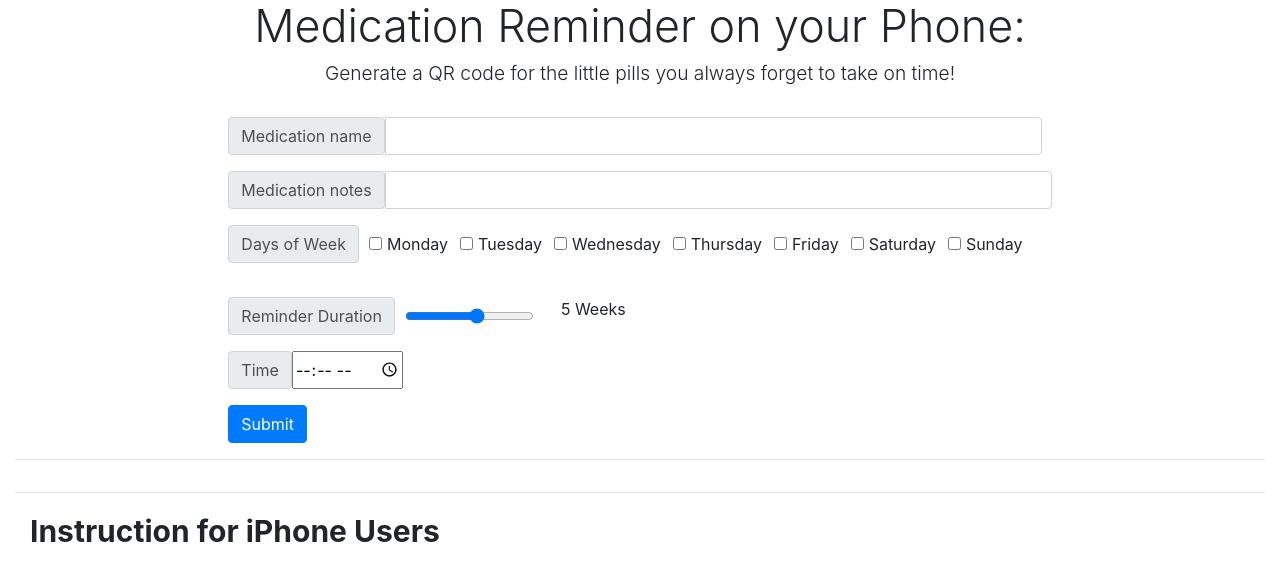
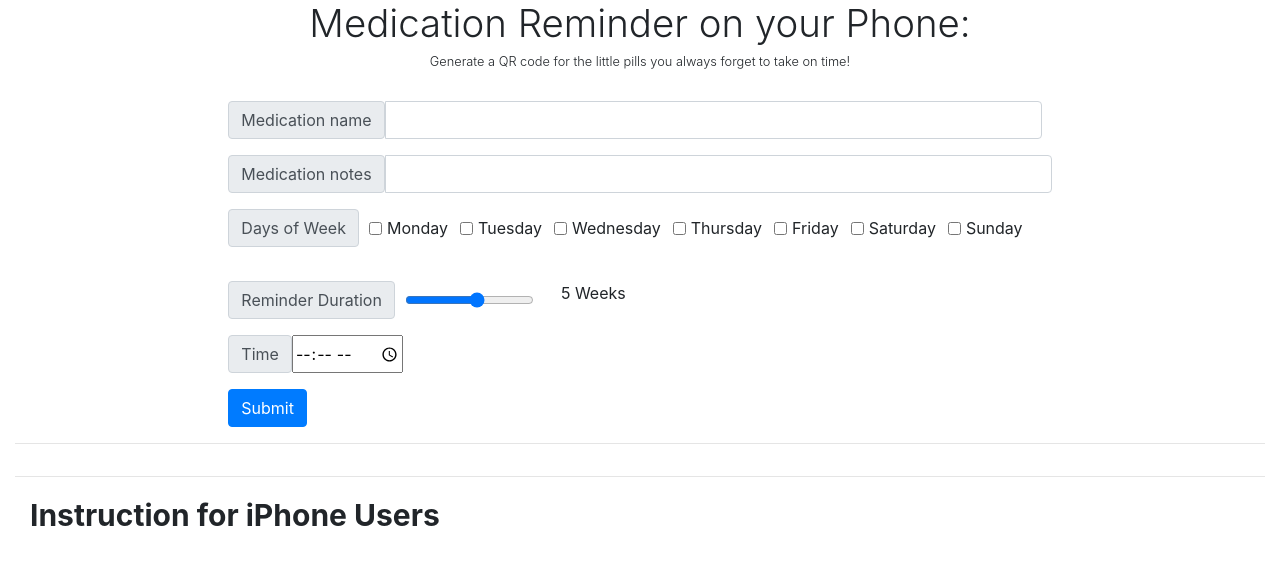
Before and after one commit to aarcha70/aarcha70.github.io, a plain HTML site: page index.html in a window 1280 px wide. Shown: the top 580 px of the page. Drawn offline with nearby package versions, Linux system fonts and the light colour scheme.

Commit message:
Update index.html

```diff
--- a/index.html
+++ b/index.html
@@ -22,8 +22,8 @@
 
             <div class = "col-md-8">
 
-                <h1 class = "text-center display-4" style="font-size:3.5vw;">Medication Reminder on your Phone:</h1>
-                <h4 class = "text-center display-4" style="font-size:1.5vw;">Generate a QR code for the little pills you always forget to take on time!</h4>
+                <h1 class = "text-center display-4" style="font-size:3vw;">Medication Reminder on your Phone:</h1>
+                <h4 class = "text-center display-4" style="font-size:1vw;">Generate a QR code for the little pills you always forget to take on time!</h4>
 
                 <br/>
 
```
